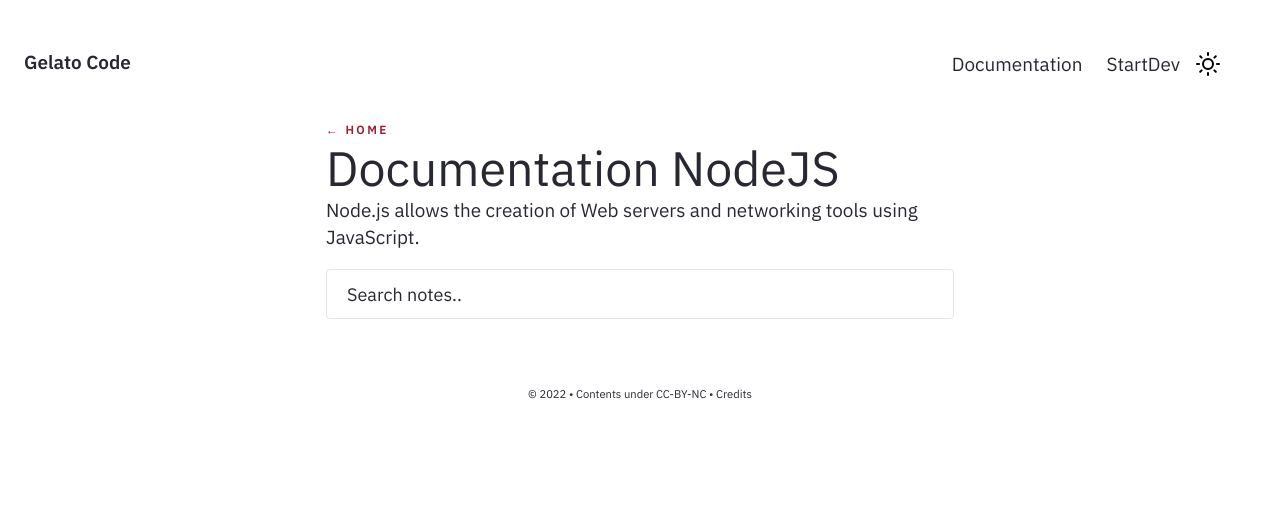
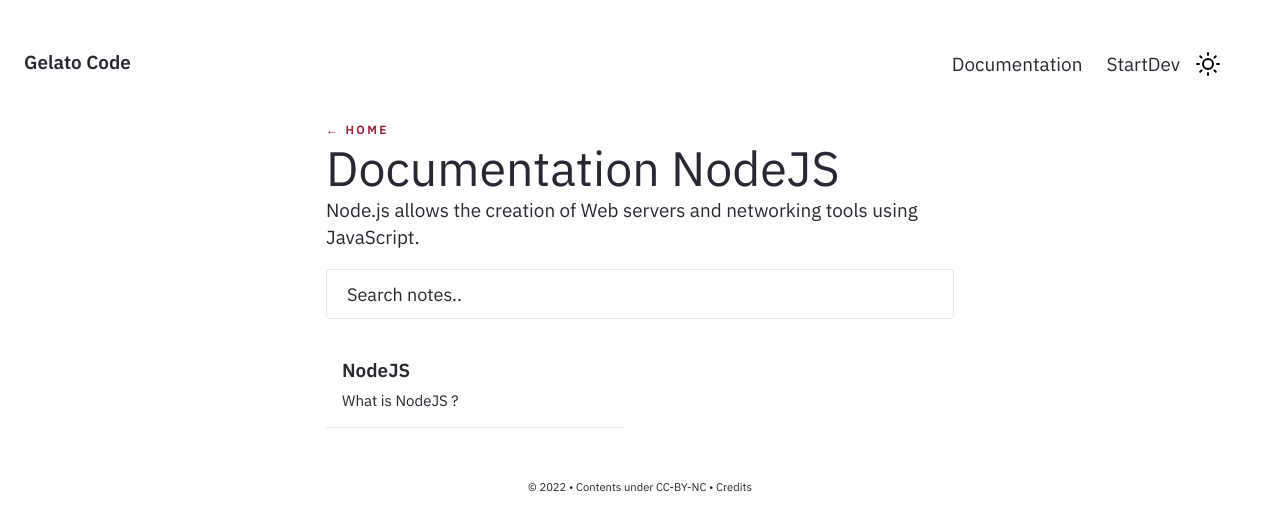
Before and after one commit to gelatoCode/gelatoCode.github.io, a Jekyll site: the page built from pages/notes.md, in a window 1280 px wide. Shown: the top 531 px of the page. Built offline with Jekyll 4.4.1, drawn with Linux system fonts in a browser that asks for light colours.

Commit message:
gelato-commit

```diff
--- /dev/null
+++ b/_notes/Public/nodejs.md
@@ -0,0 +1,9 @@
+---
+
+title: NodeJS
+feed: show
+date: 2022-12-02 20:30:34 +0800
+
+---
+
+### What is NodeJS ?
```
Also changed, not shown: _includes/Content.html (line endings or trailing spaces).
